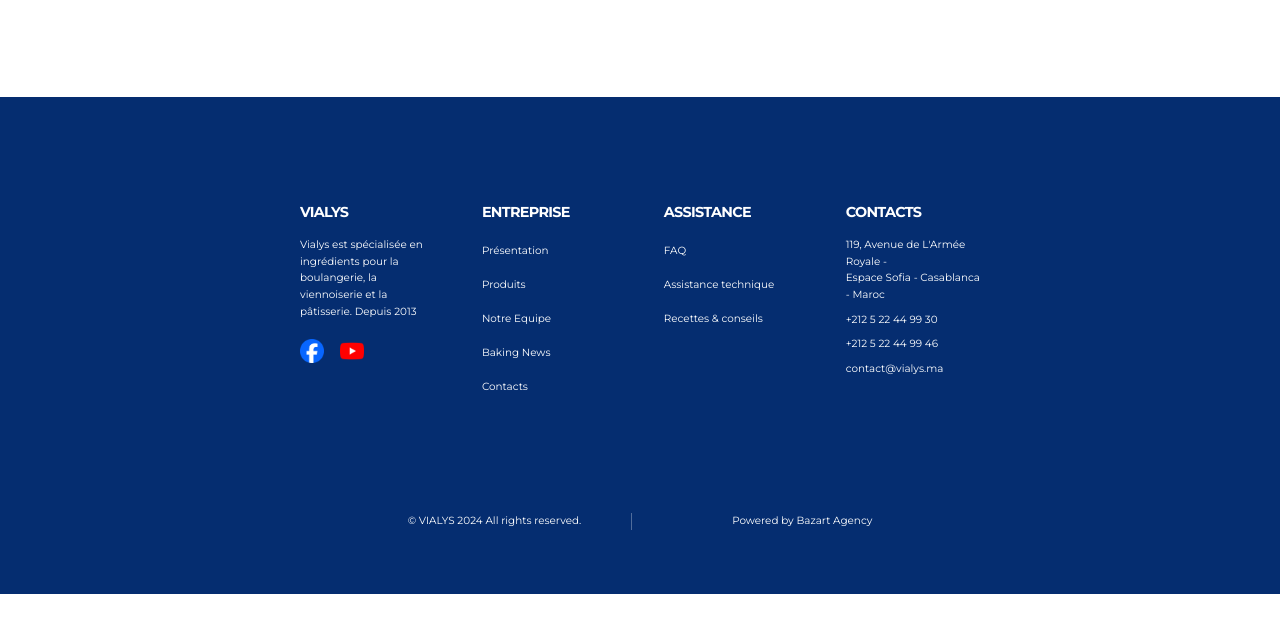
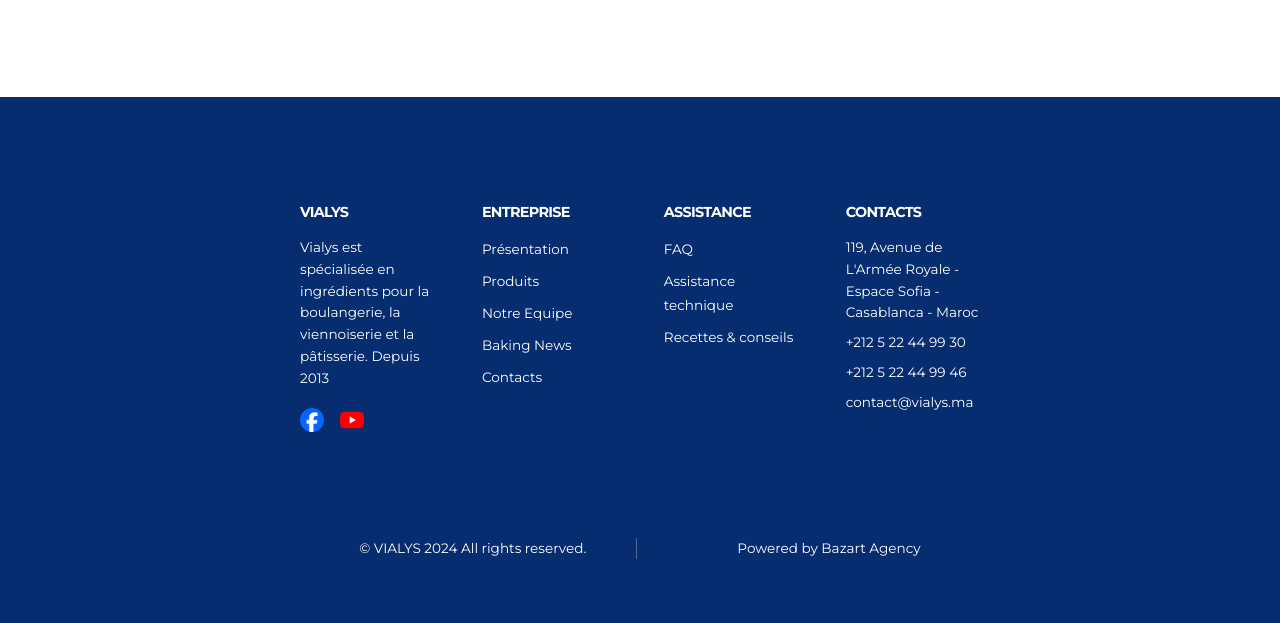
Before and after one commit to elmehdi-elfedini/vialys-project, a Django app: page /8/ in a window 1280 px wide. Shown: the part 3024-3647 px from the top of the page. Before the commit the page ends 3618 px from the top, so only its background shows below. Run offline with Django 5.2, Linux system fonts and the light colour scheme; data comes from the database, SQL or seed files in the repository; some libraries are stand-ins or nearby versions.

Commit message:
Update base.html

```diff
--- a/products/templates/products/base.html
+++ b/products/templates/products/base.html
@@ -354,7 +354,7 @@
 
 .footer p {
     color: white;
-    font-size: 0.65rem;
+    font-size: 0.85rem;
     line-height: 1.6;
     padding-left: 0;
     margin-bottom: 0.5rem;
@@ -373,7 +373,7 @@
 .footer ul li a {
     color: white;
     text-decoration: none;
-    font-size: 0.65rem;
+    font-size: 0.85rem;
     transition: opacity 0.3s ease;
 }
 
```
